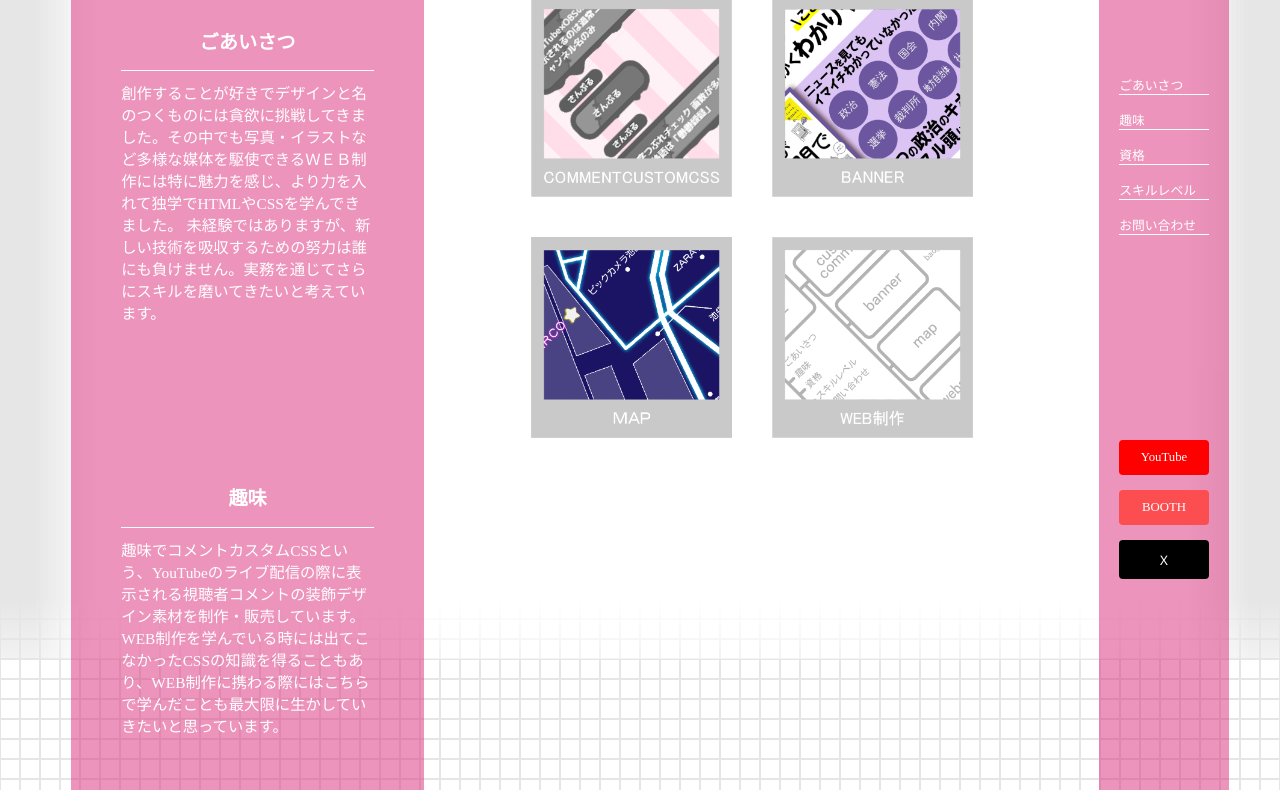
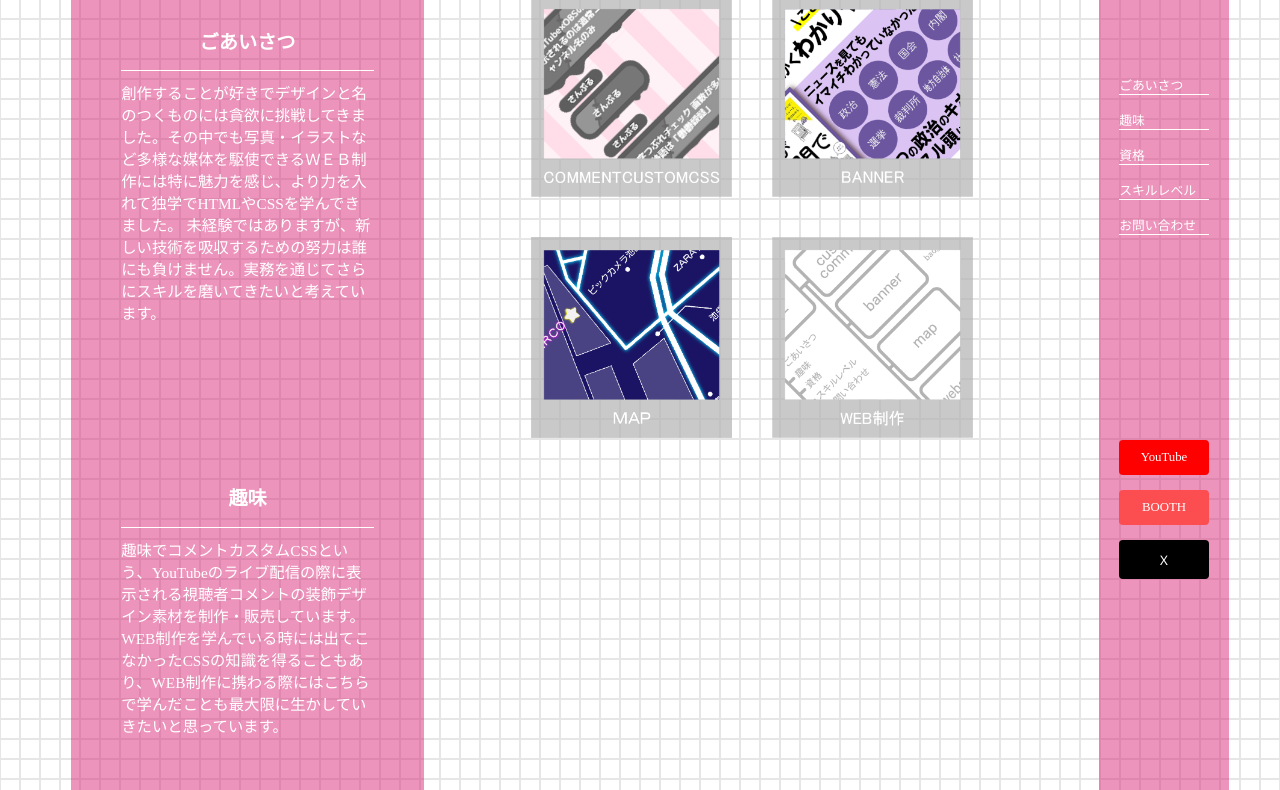
Before and after one commit to commemaru/PORTFOLIO, a plain HTML site: page index.html in a window 1280 px wide. Shown: the part 141-931 px from the top of the page. Drawn offline with Linux system fonts and the light colour scheme.

Commit message:
Update index.html

```diff
--- a/index.html
+++ b/index.html
@@ -1,5 +1,4 @@
 <!doctype html>
-<div class="bg-fixed"></div>
 
 <html>
 
```
